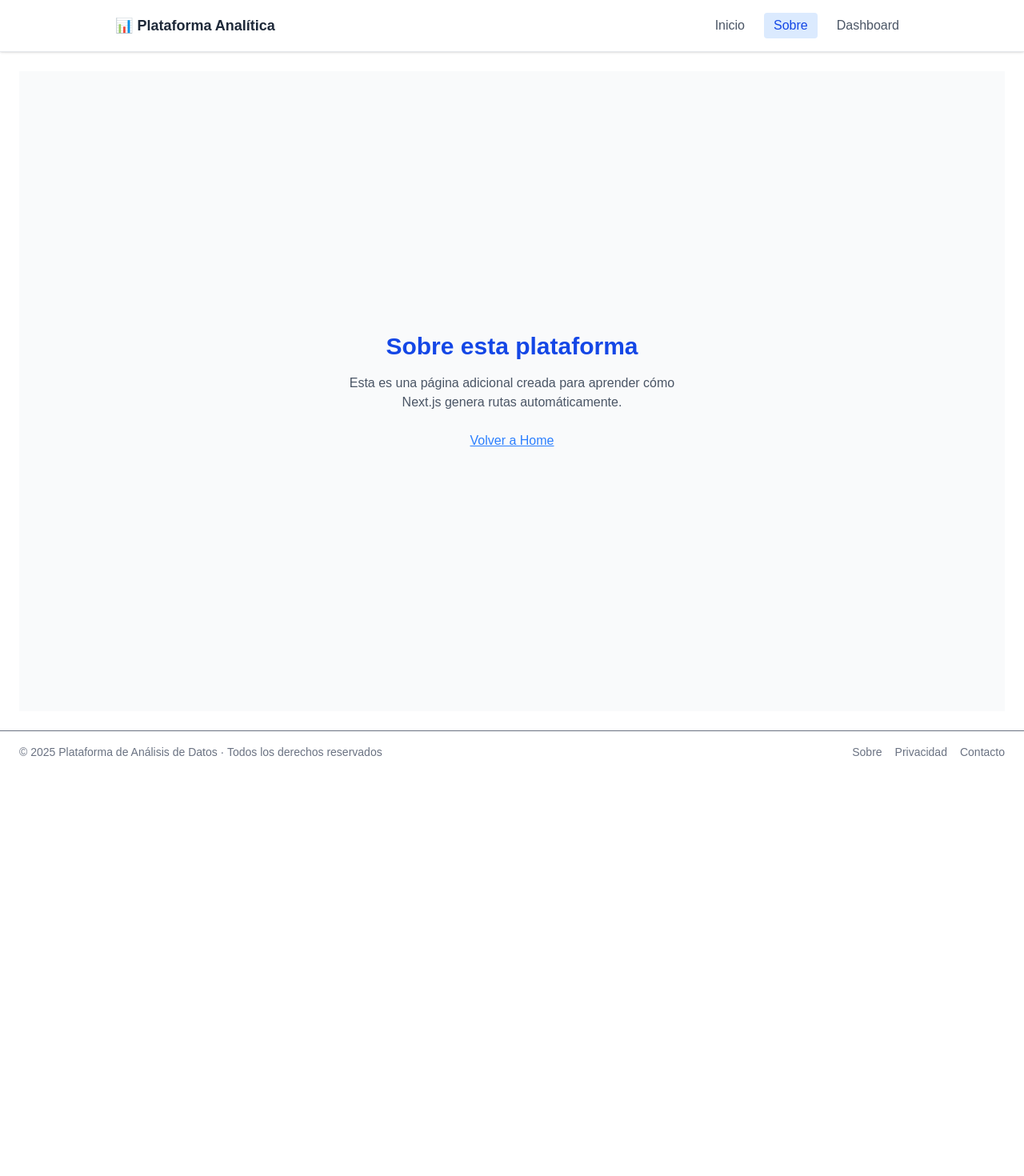
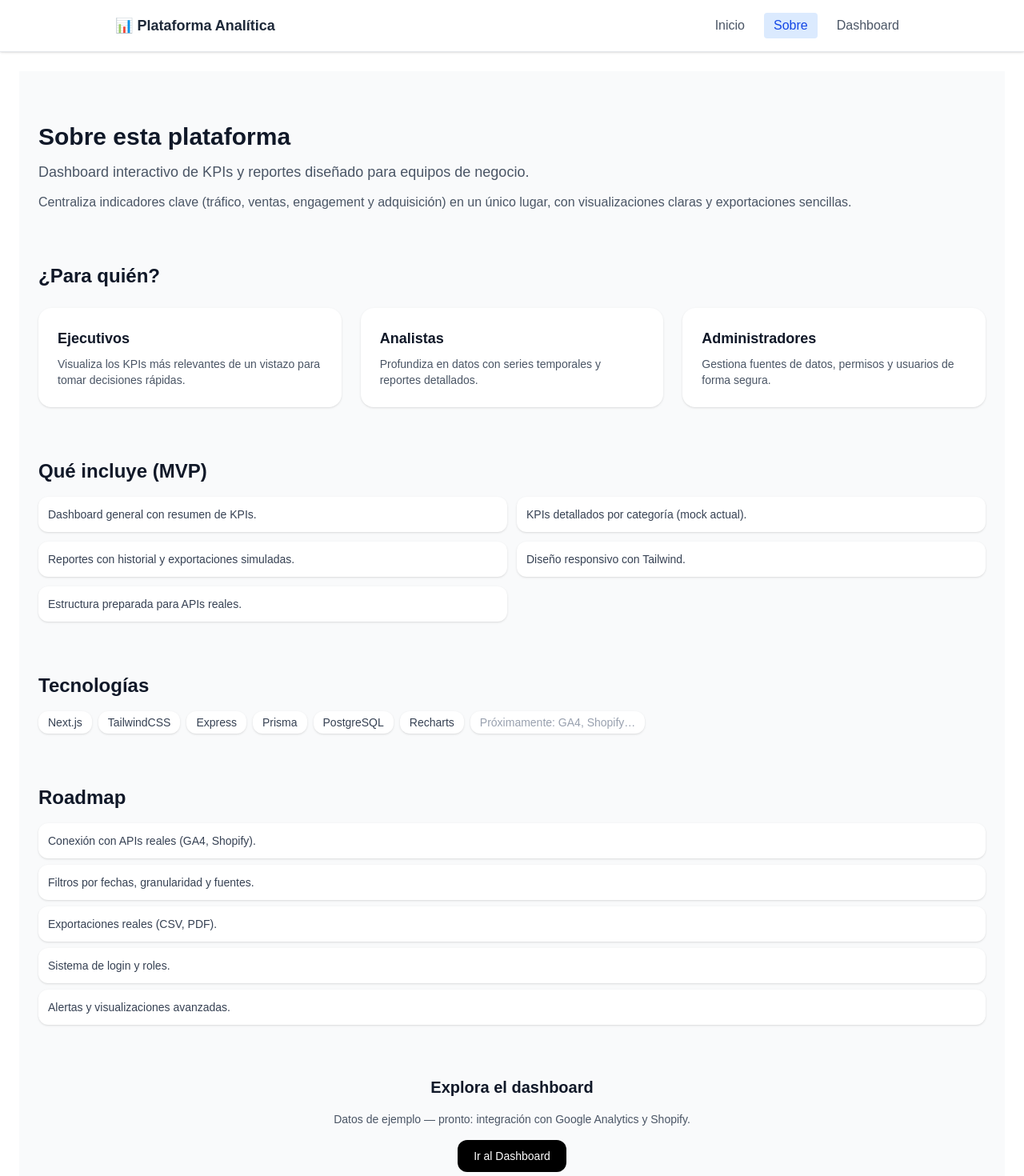
Before and after one commit to Aida230/plataforma-analitica, a Next.js app in the folder apps/web/: page /about in a window 1280 px wide. Shown: the top 1470 px of the page at 80% size. Before the commit the page ends 966 px from the top, so only its background shows below. Built offline with nearby package versions, Linux system fonts and the light colour scheme.

Commit message:
about page

```diff
--- a/apps/web/src/app/about/page.tsx
+++ b/apps/web/src/app/about/page.tsx
@@ -1,18 +1,115 @@
-import Link from "next/link";
+import Link from 'next/link';
+
+export const metadata = {
+  title: 'Sobre esta plataforma',
+  description: 'Dashboard de KPIs, series temporales y reportes para equipos de negocio.',
+};
 
 export default function AboutPage() {
   return (
-    <main className="min-h-screen flex flex-col items-center justify-center bg-gray-50">
-      <h1 className="text-3xl font-bold text-blue-700">Sobre esta plataforma</h1>
-      <p className="mt-4 max-w-md text-center text-gray-600">
-        Esta es una página adicional creada para aprender cómo Next.js genera rutas automáticamente.
-      </p>
-      <Link
-        href="/"
-        className="mt-6 text-blue-500 underline hover:text-blue-700 transition-colors"
-        >
-          Volver a Home
-        </Link>
-    </main>
+    <div className="bg-gray-50">
+      <div className="max-w-7xl mx-auto px-6 py-16 space-y-16">
+        {/* 1) Hero corto */}
+        <section className="space-y-3">
+          <h1 className="text-3xl font-bold text-gray-900">Sobre esta plataforma</h1>
+          <p className="text-lg text-gray-600">
+            Dashboard interactivo de KPIs y reportes diseñado para equipos de negocio.
+          </p>
+          <p className="text-gray-600">
+            Centraliza indicadores clave (tráfico, ventas, engagement y adquisición) en un único
+            lugar, con visualizaciones claras y exportaciones sencillas.
+          </p>
+        </section>
+
+        {/* 2) Para quién */}
+        <section className="space-y-6">
+          <h2 className="text-2xl font-semibold text-gray-900">¿Para quién?</h2>
+          <div className="grid sm:grid-cols-2 lg:grid-cols-3 gap-6">
+            <Card title="Ejecutivos">
+              Visualiza los KPIs más relevantes de un vistazo para tomar decisiones rápidas.
+            </Card>
+            <Card title="Analistas">
+              Profundiza en datos con series temporales y reportes detallados.
+            </Card>
+            <Card title="Administradores">
+              Gestiona fuentes de datos, permisos y usuarios de forma segura.
+            </Card>
+          </div>
+        </section>
+
+        {/* 3) Qué incluye (MVP) */}
+        <section className="space-y-4">
+          <h2 className="text-2xl font-semibold text-gray-900">Qué incluye (MVP)</h2>
+          <ul className="grid sm:grid-cols-2 gap-3 text-gray-700">
+            <Li>Dashboard general con resumen de KPIs.</Li>
+            <Li>KPIs detallados por categoría (mock actual).</Li>
+            <Li>Reportes con historial y exportaciones simuladas.</Li>
+            <Li>Diseño responsivo con Tailwind.</Li>
+            <Li>Estructura preparada para APIs reales.</Li>
+          </ul>
+        </section>
+
+        {/* 4) Tecnologías */}
+        <section className="space-y-4">
+          <h2 className="text-2xl font-semibold text-gray-900">Tecnologías</h2>
+          <div className="flex flex-wrap gap-2">
+            {['Next.js', 'TailwindCSS', 'Express', 'Prisma', 'PostgreSQL', 'Recharts'].map((t) => (
+              <span
+                key={t}
+                className="px-3 py-1 rounded-xl bg-white shadow text-sm text-gray-700"
+              >
+                {t}
+              </span>
+            ))}
+            <span className="px-3 py-1 rounded-xl bg-white shadow text-sm text-gray-400">
+              Próximamente: GA4, Shopify…
+            </span>
+          </div>
+        </section>
+
+        {/* 5) Roadmap */}
+        <section className="space-y-4">
+          <h2 className="text-2xl font-semibold text-gray-900">Roadmap</h2>
+          <ol className="space-y-2 text-gray-700">
+            <Li>Conexión con APIs reales (GA4, Shopify).</Li>
+            <Li>Filtros por fechas, granularidad y fuentes.</Li>
+            <Li>Exportaciones reales (CSV, PDF).</Li>
+            <Li>Sistema de login y roles.</Li>
+            <Li>Alertas y visualizaciones avanzadas.</Li>
+          </ol>
+        </section>
+
+        {/* 6) CTA final */}
+        <section className="text-center space-y-4">
+          <h3 className="text-xl font-semibold text-gray-900">Explora el dashboard</h3>
+          <p className="text-gray-600 text-sm">
+            Datos de ejemplo — pronto: integración con Google Analytics y Shopify.
+          </p>
+          <Link
+            href="/dashboard"
+            className="inline-block px-5 py-2.5 rounded-xl bg-black text-white text-sm font-medium hover:bg-gray-800 transition-colors"
+          >
+            Ir al Dashboard
+          </Link>
+        </section>
+      </div>
+    </div>
   );
 }
+
+/* ---------- Subcomponentes locales (presentacionales) ---------- */
+
+function Card({ title, children }: { title: string; children: React.ReactNode }) {
+  return (
+    <div className="bg-white rounded-2xl shadow p-6 space-y-2">
+      <h3 className="text-lg font-semibold text-gray-900">{title}</h3>
+      <p className="text-sm text-gray-600">{children}</p>
+    </div>
+  );
+}
+
+function Li({ children }: { children: React.ReactNode }) {
+  return (
+    <li className="bg-white rounded-xl shadow p-3 text-sm">{children}</li>
+  );
+}
```
